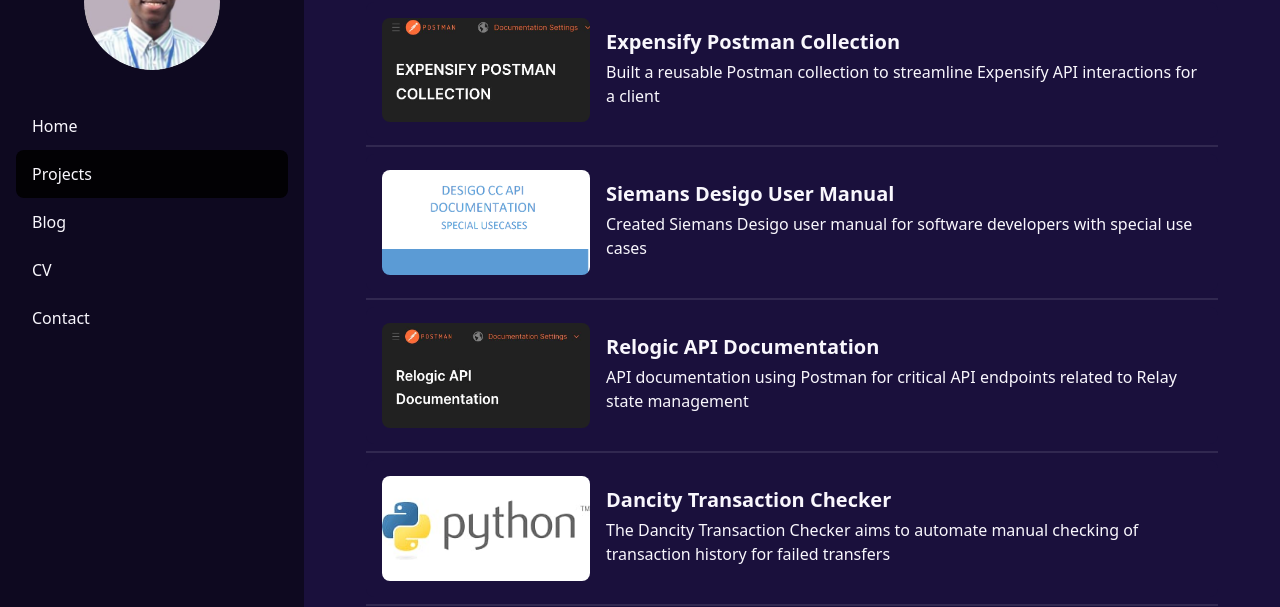
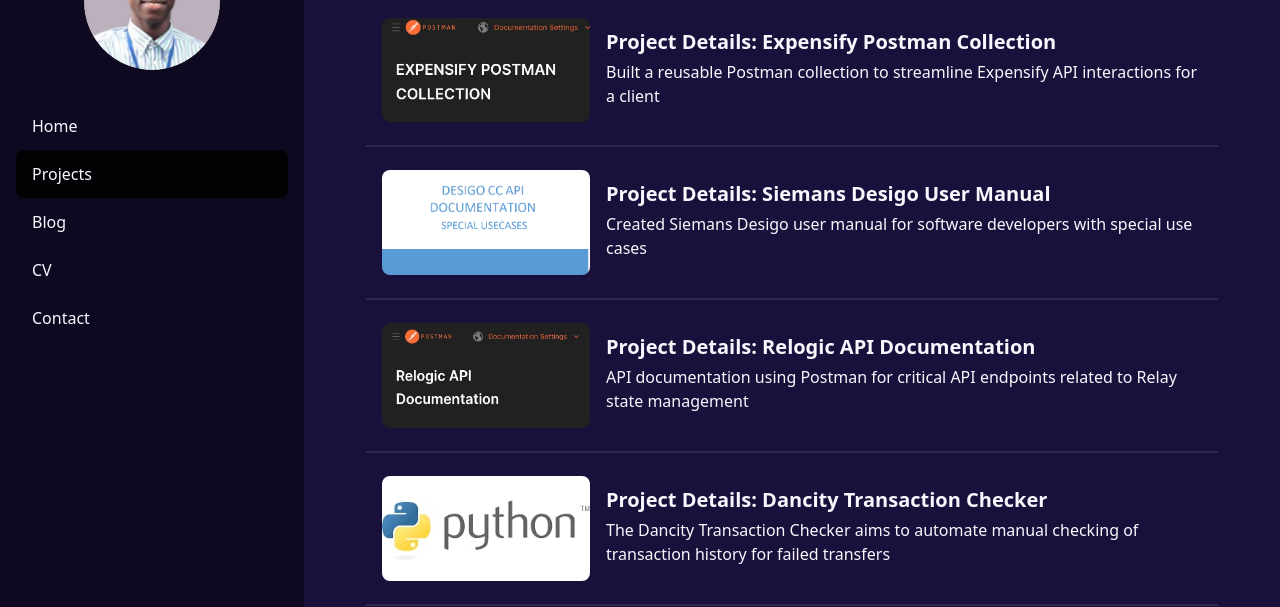
Before and after one commit to Ifedolapo-9/Ifedolapo-Portfolio, an Astro site: page /projects in a window 1280 px wide. Shown: the part 94-701 px from the top of the page. Built offline with nearby package versions, Linux system fonts and the light colour scheme; Astro itself is replaced by a stand-in of ours.

Commit message:
add projects details

```diff
--- a/src/content/project/Dancity-transaction-checker.md
+++ b/src/content/project/Dancity-transaction-checker.md
@@ -1,5 +1,5 @@
 ---
-title: "Dancity Transaction Checker"
+title: "Project Details: Dancity Transaction Checker"
 description: "The Dancity Transaction Checker aims to automate manual checking of transaction history for failed transfers"
 pubDate: 2024-01-02
 heroImage: "/web-scraping.jpg"
--- a/src/content/project/Expensify-postman-collection.md
+++ b/src/content/project/Expensify-postman-collection.md
@@ -1,5 +1,5 @@
 ---
-title: "Expensify Postman Collection"
+title: "Project Details: Expensify Postman Collection"
 description: "Built a reusable Postman collection to streamline Expensify API interactions for a client"
 pubDate: 2024-04-02
 heroImage: "/expensify.jpg"
--- a/src/content/project/Siemans-Desigo-user-manual.md
+++ b/src/content/project/Siemans-Desigo-user-manual.md
@@ -1,5 +1,5 @@
 ---
-title: "Siemans Desigo User Manual"
+title: "Project Details: Siemans Desigo User Manual"
 description: "Created Siemans Desigo user manual for software developers with special use cases"
 pubDate: 2024-04-01
 heroImage: "/desigo.png"
--- a/src/content/project/The Bauteilsortiment (BTS) API.md
+++ b/src/content/project/The Bauteilsortiment (BTS) API.md
@@ -1,5 +1,5 @@
 ---
-title: "BTS API Documentation Improvement Project"
+title: "Project Details: BTS API Documentation Improvement"
 description: "This project involved contributing to the open-source documentation of the `BTS API`, a Django backend server providing various endpoints"
 pubDate: 2023-11-02
 heroImage: "/bts.jpg"
--- a/src/content/project/relogic-api-documentation.md
+++ b/src/content/project/relogic-api-documentation.md
@@ -1,5 +1,5 @@
 ---
-title: "Relogic API Documentation"
+title: "Project Details: Relogic API Documentation"
 description: "API documentation using Postman for critical API endpoints related to Relay state management"
 pubDate: 2024-02-02
 heroImage: "/relogic.jpg"
```
